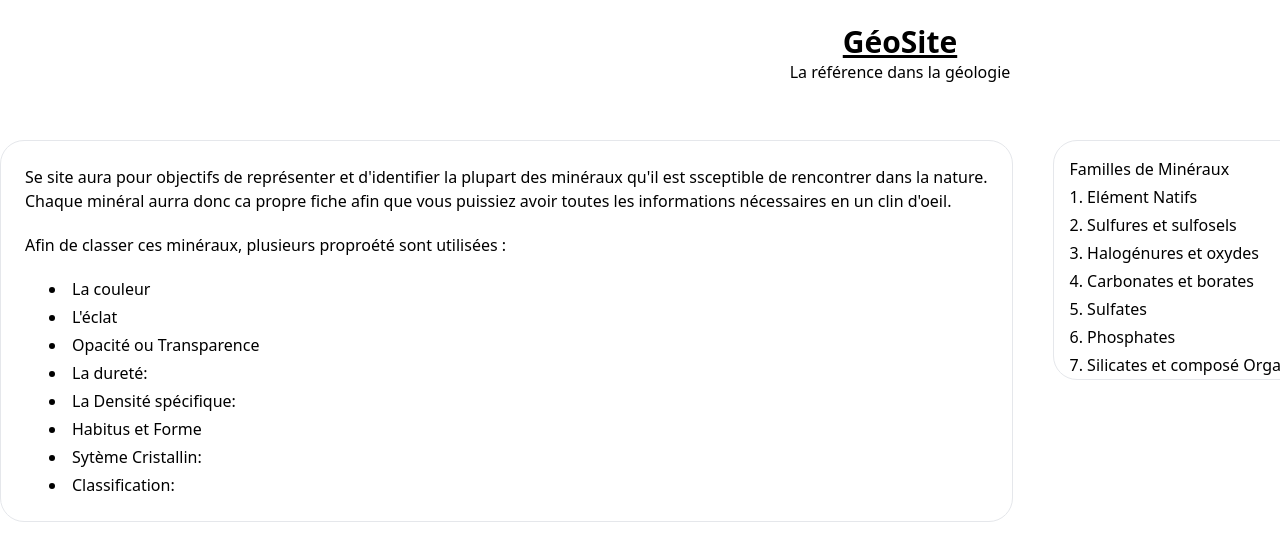
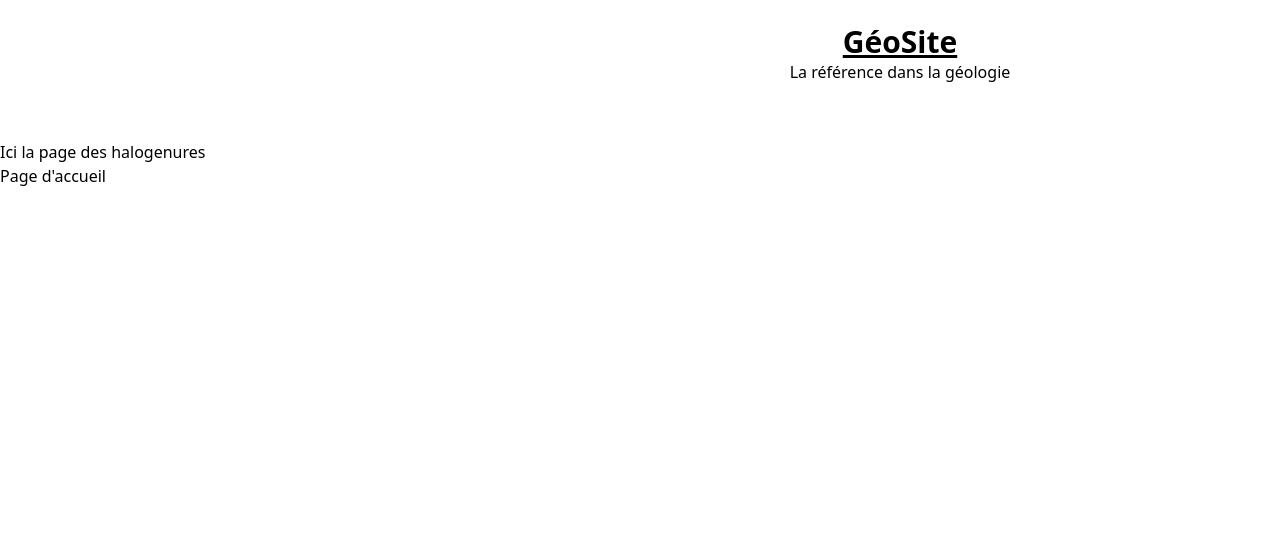
Before and after one commit to pigloo63/Projet-G-ologie, a React (Create React App) app in the folder FrontEnd/index/: page /halogenures in a window 1280 px wide. Shown: the top 560 px of the page. Built offline with nearby package versions, Linux system fonts and the light colour scheme.

Commit message:
Ajouts des pages pour chaques familles de minéraux

```diff
--- a/FrontEnd/index/src/App.js
+++ b/FrontEnd/index/src/App.js
@@ -1,6 +1,15 @@
-import { BrowserRouter as Router} from 'react-router-dom'
+import { BrowserRouter as Router, Route, Switch} from 'react-router-dom'
 import Home from '../src/pages/home'
-import Header from './component/header';
+import Header from './component/header'
+import Natifs from './pages/Natifs'
+import Sulfures from './pages/Sulfures'
+import Halogenures from './pages/Halogenures'
+import Carbonates from './pages/Carbonates'
+import Sulfates from './pages/Sulfates'
+import Phosphates from './pages/Phosphates'
+import Silicates from './pages/Silicates'
+
+
 
 
 function App() {
@@ -8,7 +17,32 @@ function App() {
     <>
     <Router>
       <Header />
-        <Home />
+      <Switch>
+        <Route exact path='/'>
+          <Home />
+        </Route>
+        <Route path='/natifs'>
+          <Natifs />
+        </Route>
+        <Route path='/sulfures'>
+          <Sulfures />
+        </Route>
+        <Route path='/halogenures'>
+          <Halogenures />
+        </Route>
+        <Route path='/carbonates'>
+          <Carbonates />
+        </Route>
+        <Route path='/sulfates'>
+          <Sulfates />
+        </Route>
+        <Route path='/phosphates'>
+          <Phosphates />
+        </Route>
+        <Route path='/silicates'>
+          <Silicates />
+        </Route>
+      </Switch>
     </Router>
     </>
   );
--- /dev/null
+++ b/FrontEnd/index/src/pages/Carbonates.js
@@ -0,0 +1,13 @@
+import React from 'react'
+import { Link } from 'react-router-dom'
+
+const Carbonates = () => {
+    return (
+        <div>
+            <h1>Ici la page des carbonates</h1>
+            <Link to='/'> <span className='cursor-pointer hover:font-bold'> Page d'accueil</span></Link>
+        </div>
+    );
+};
+
+export default Carbonates
--- /dev/null
+++ b/FrontEnd/index/src/pages/Halogenures.js
@@ -0,0 +1,13 @@
+import React from 'react'
+import { Link } from 'react-router-dom'
+
+const Halogénures = () => {
+    return (
+        <div>
+            <h1>Ici la page des halogenures</h1>
+            <Link to='/'> <span className='cursor-pointer hover:font-bold'> Page d'accueil</span></Link>
+        </div>
+    );
+};
+
+export default Halogénures
--- /dev/null
+++ b/FrontEnd/index/src/pages/Natifs.js
@@ -0,0 +1,13 @@
+import React from 'react'
+import { Link } from 'react-router-dom'
+
+const Natifs = () => {
+    return (
+        <div>
+            <h1>Ici la page des natifs</h1>
+            <Link to='/'> <span className='cursor-pointer hover:font-bold'> Page d'accueil</span></Link>
+        </div>
+    );
+};
+
+export default Natifs
--- /dev/null
+++ b/FrontEnd/index/src/pages/Phosphates.js
@@ -0,0 +1,13 @@
+import React from 'react'
+import { Link } from 'react-router-dom'
+
+const Phosphates = () => {
+    return (
+        <div>
+            <h1>Ici la page des phosphates</h1>
+            <Link to='/'> <span className='cursor-pointer hover:font-bold'> Page d'accueil</span></Link>
+        </div>
+    );
+};
+
+export default Phosphates
--- /dev/null
+++ b/FrontEnd/index/src/pages/Silicates.js
@@ -0,0 +1,13 @@
+import React from 'react'
+import { Link } from 'react-router-dom'
+
+const Silicates = () => {
+    return (
+        <div>
+            <h1>Ici la page des silicates</h1>
+            <Link to='/'> <span className='cursor-pointer hover:font-bold'> Page d'accueil</span></Link>
+        </div>
+    );
+};
+
+export default Silicates
--- /dev/null
+++ b/FrontEnd/index/src/pages/Sulfates.js
@@ -0,0 +1,13 @@
+import React from 'react'
+import { Link } from 'react-router-dom'
+
+const Sulfates = () => {
+    return (
+        <div>
+            <h1>Ici la page des sulfates</h1>
+            <Link to='/'> <span className='cursor-pointer hover:font-bold'> Page d'accueil</span></Link>
+        </div>
+    );
+};
+
+export default Sulfates
--- /dev/null
+++ b/FrontEnd/index/src/pages/Sulfures.js
@@ -0,0 +1,13 @@
+import React from 'react'
+import { Link } from 'react-router-dom'
+
+const Natifs = () => {
+    return (
+        <div>
+            <h1>Ici la page des sulfures</h1>
+            <Link to='/'> <span className='cursor-pointer hover:font-bold'> Page d'accueil</span></Link>
+        </div>
+    )
+}
+
+export default Natifs
--- a/FrontEnd/index/src/pages/home.js
+++ b/FrontEnd/index/src/pages/home.js
@@ -1,4 +1,5 @@
 import React, { useState } from 'react';
+import {Link} from 'react-router-dom'
 import '../css/Index.css'
 
 const Home = () => {
@@ -236,13 +237,27 @@ const Home = () => {
             <section className='border h-60 rounded-3xl p-4 w-80'>
                 <span>Familles de Minéraux</span>
                     <ul className='list-decimal list-inside pt-1'>
+                        <Link to='/natifs'>
                             <li className='hover:font-bold cursor-pointer mb-1'>Elément Natifs</li>
+                        </Link>
+                        <Link to='/sulfures'>
                             <li className='hover:font-bold cursor-pointer mb-1'>Sulfures et sulfosels</li>
+                        </Link>
+                        <Link to='/halogenures'>
                             <li className='hover:font-bold cursor-pointer mb-1'>Halogénures et oxydes</li>
+                        </Link>
+                        <Link to='/carbonates'>
                             <li className='hover:font-bold cursor-pointer mb-1'>Carbonates et borates</li>
+                        </Link>
+                        <Link to='/sulfates'>
                             <li className='hover:font-bold cursor-pointer mb-1'>Sulfates</li>
+                        </Link>
+                        <Link to='/phosphates'>
                             <li className='hover:font-bold cursor-pointer mb-1'>Phosphates</li>
+                        </Link>
+                        <Link to='/silicates'>
                             <li className='hover:font-bold cursor-pointer'>Silicates et composé Organiques</li>
+                        </Link>
                     </ul>
             </section>
 
```
Lines whose indentation alone changed are shown as unchanged.
